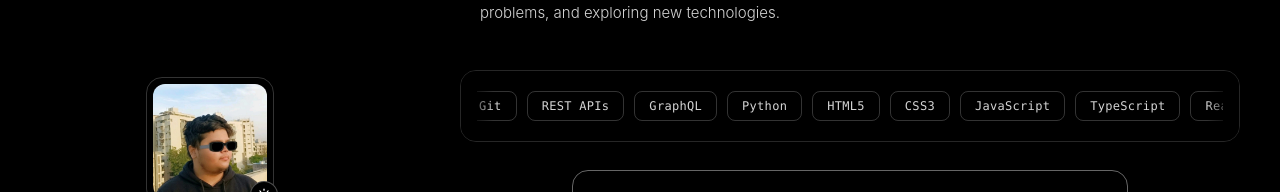
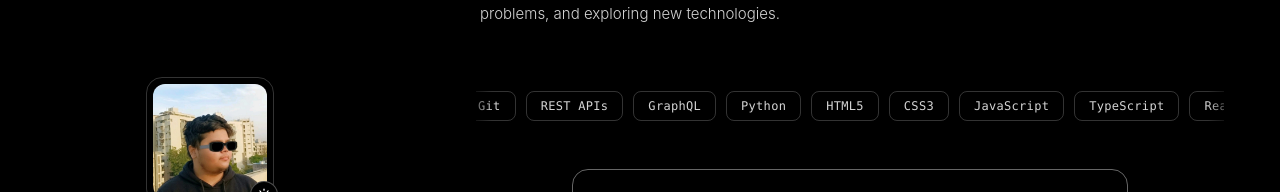
Before and after one commit to Ashish2k04/ace.exe, a React (Vite) app in the folder frontend/: page / in a window 1280 px wide. Shown: the part 122-314 px from the top of the page. Built offline with nearby package versions, Linux system fonts and the light colour scheme.

Commit message:
Remove border from SkillsMarquee component for improved styling

```diff
--- a/frontend/src/features/landing/components/SkillsMarquee.tsx
+++ b/frontend/src/features/landing/components/SkillsMarquee.tsx
@@ -117,7 +117,7 @@ export const SkillsMarquee: React.FC<SkillsMarqueeProps> = ({
   return (
     <section
       id="skills"
-      className={`relative rounded-2xl border ${borderColor} p-3.5 sm:p-4 overflow-hidden bg-transparent transition-colors duration-300 ${className}`}
+      className={`relative rounded-2xl border-none p-3.5 sm:p-4 overflow-hidden bg-transparent transition-colors duration-300 ${className}`}
     >
       {/* Subtle edge fades for smooth marquee look */}
       <div
```
